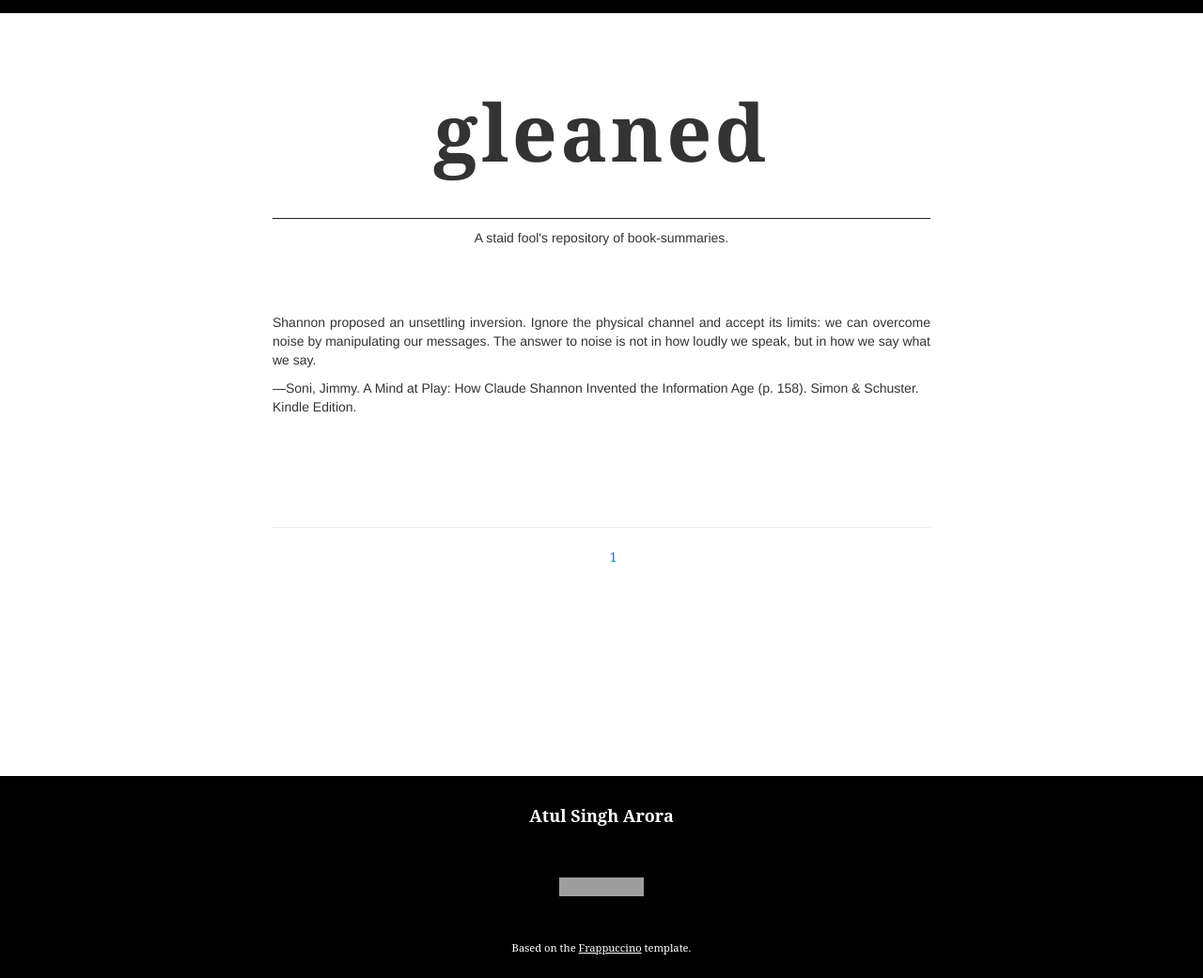
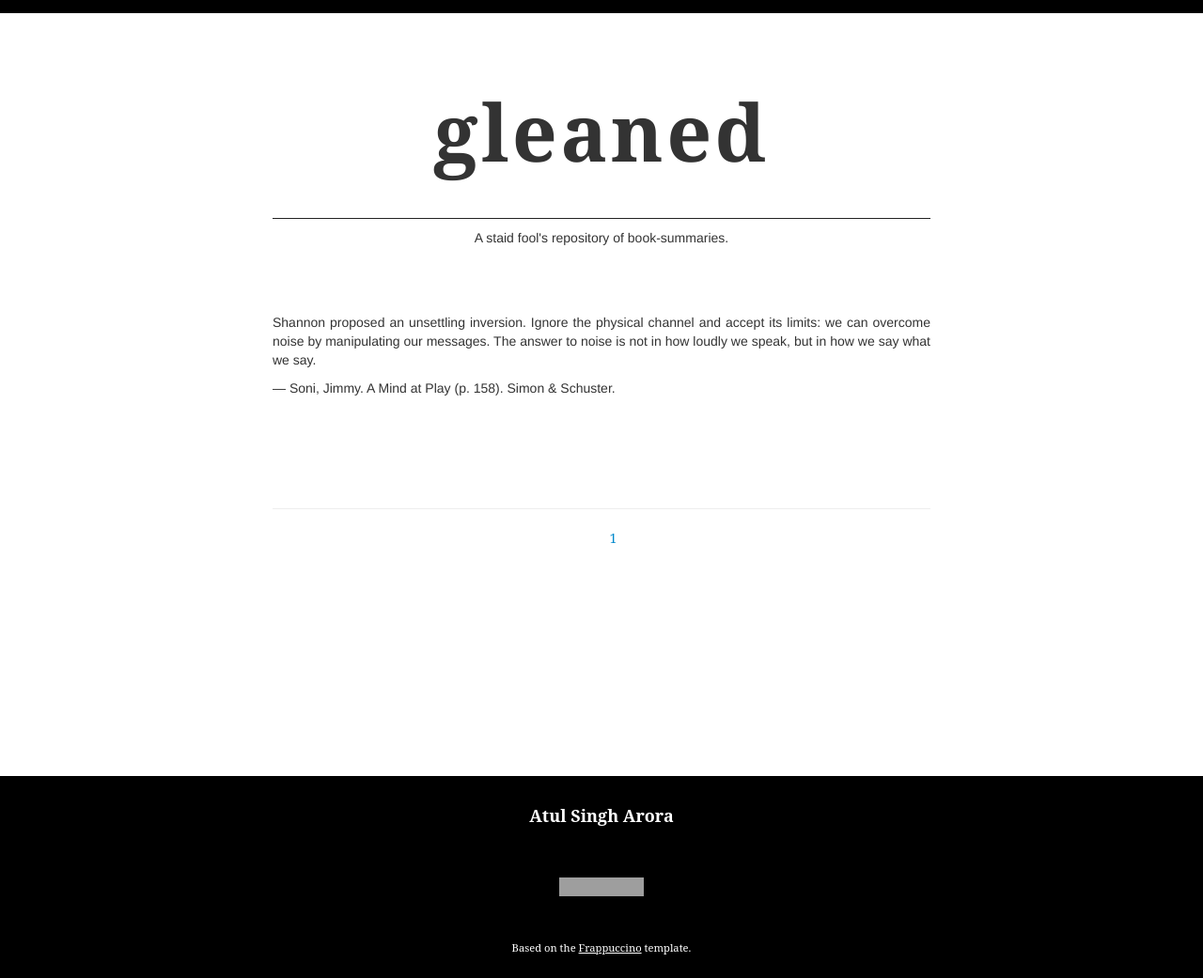
Before and after one commit to gleaned/gleaned.github.io, a Jekyll site: the page built from index.html, in a window 1280 px wide. Shown: the whole page at 94% size. Built offline with Jekyll 4.4.1, drawn with Linux system fonts in a browser that asks for light colours; some web fonts are replaced; grey boxes are pictures that could not be loaded.

Commit message:
/ ‘index.html’

```diff
--- a/index.html
+++ b/index.html
@@ -12,7 +12,7 @@ title: Gleaned
     		  <h1>gleaned</h1>
           <p style="text-align:center;margin-bottom:5em">A staid fool's repository of book-summaries.</p>
           <p style="text-align:justify;text-justify:interword>margin-bottom:3em">Shannon proposed an unsettling inversion. Ignore the physical channel and accept its limits: we can overcome noise by manipulating our messages. The answer to noise is not in how loudly we speak, but in how we say what we say.</p>
-          <p style="margin-bottom:7em">—Soni, Jimmy. A Mind at Play: How Claude Shannon Invented the Information Age (p. 158). Simon & Schuster. Kindle Edition.</p>
+          <p style="margin-bottom:7em">— Soni, Jimmy. A Mind at Play (p. 158). Simon & Schuster.</p>
 
     		</section>
     		<ul class="entries">
```
